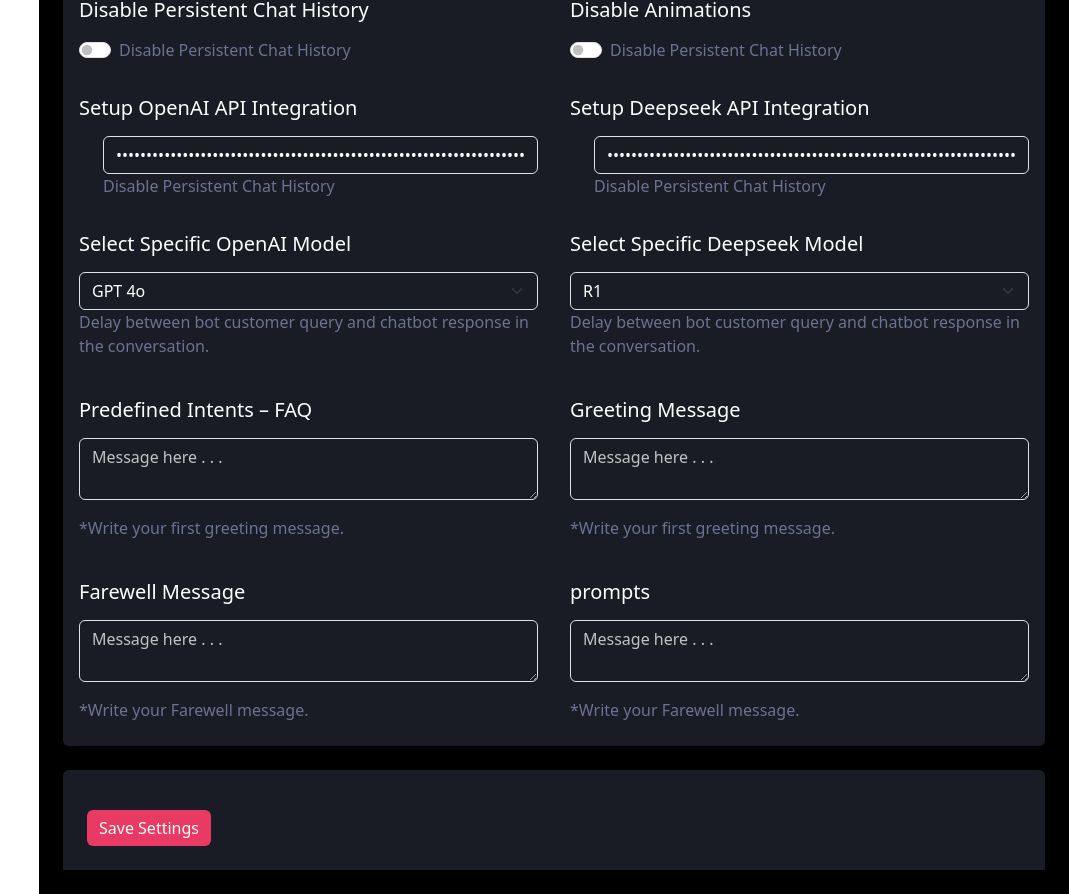
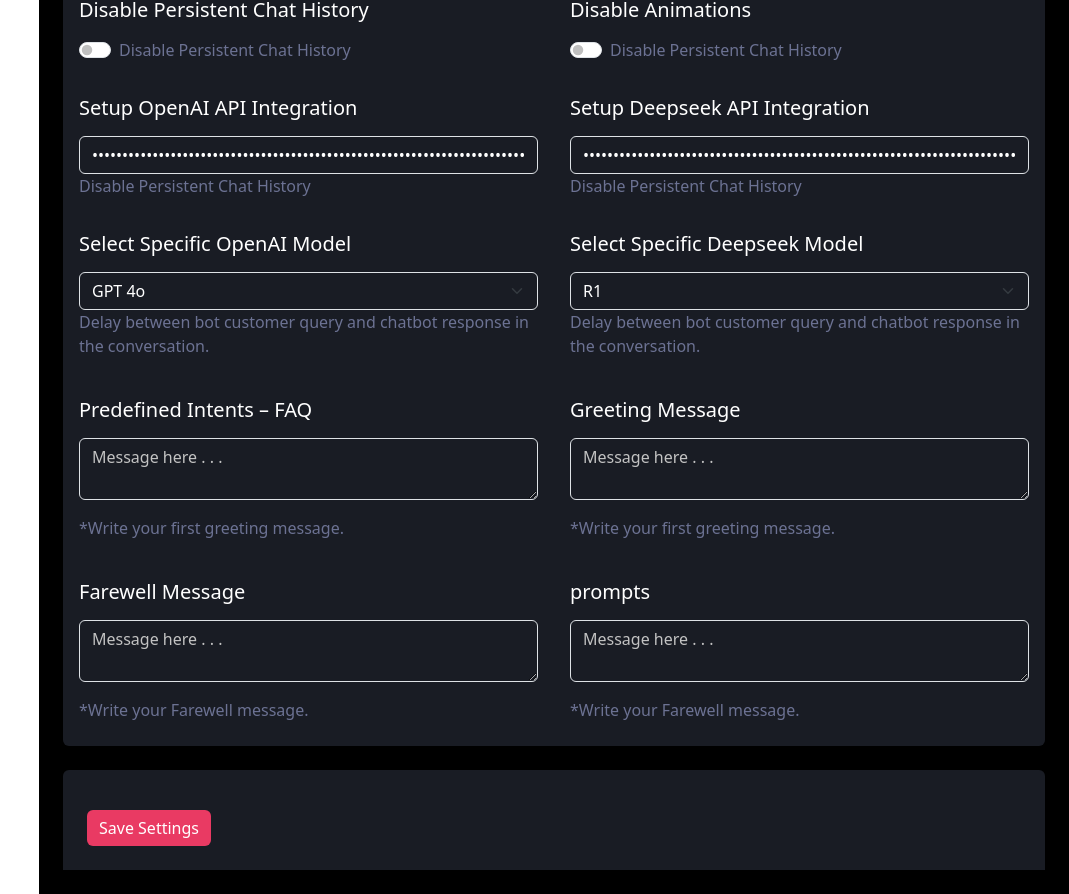
Before and after one commit to Ahmad63096/qubitdashboard, a React (Create React App) app: page /general in a window 1280 px wide. Shown: the part 990-1884 px from the top of the page, without its empty margins (211-1280 px from the left). Built offline with nearby package versions, Linux system fonts and the light colour scheme; no server answers; sample sign-in values are in the browser's storage.

Commit message:
add card value and update graph

```diff
--- a/src/components/Qubit.jsx
+++ b/src/components/Qubit.jsx
@@ -328,7 +328,7 @@ function Qubit({bot_type}) {
             </div>
             <div className="col-md-6 p-3">
               <h5 className="mb-3">Setup OpenAI API Integration</h5>
-              <div className="form-check ">
+              <div className="form-check p-0">
                 <input
                   type="password"
                   id="setupOpenAIAPIIntegration"
@@ -345,7 +345,7 @@ function Qubit({bot_type}) {
             </div>
             <div className="col-md-6 p-3">
               <h5 className="mb-3">Setup Deepseek API Integration</h5>
-              <div className="form-check ">
+              <div className="form-check p-0">
                 <input
                   type="password"
                   id="setupDeepseekAPIIntegration"
```
